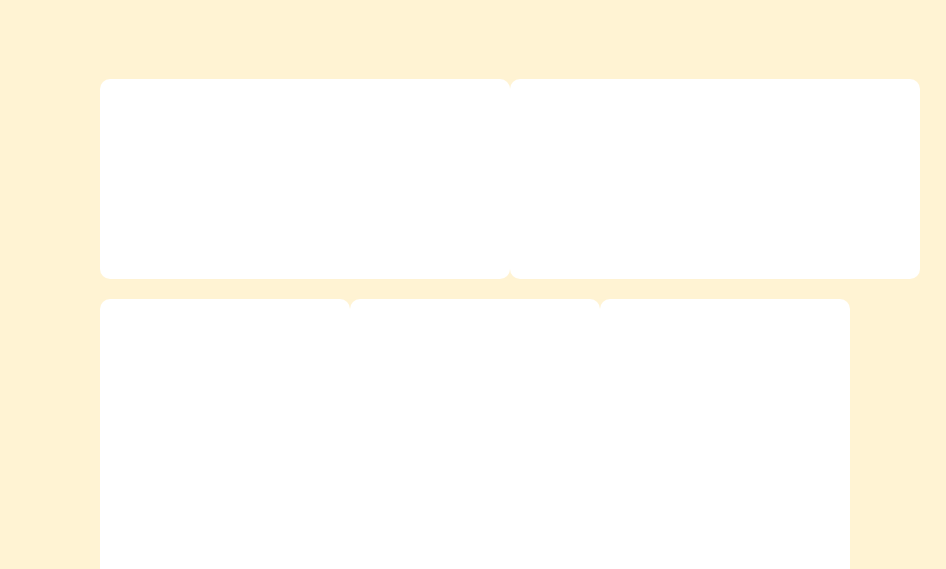
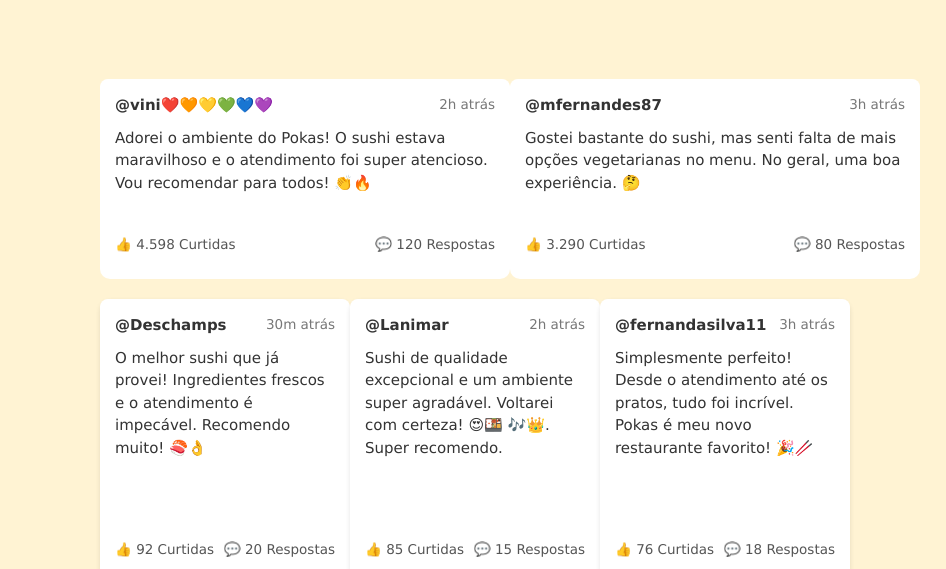
Before and after one commit to LucasMauerwerk/TCC-SENAI, a website: page index.html in a window 1280 px wide. Shown: the part 2223-2792 px from the top of the page, 0-946 px from the left. Drawn offline with nearby package versions, Linux system fonts and the light colour scheme; no server answers; grey boxes are pictures that could not be loaded.

Commit message:
tudo pronto

```diff
--- a/front-end/styles/style.css
+++ b/front-end/styles/style.css
@@ -296,6 +296,11 @@
     justify-content: space-between;
     padding: 40px 0px 100px 0px;
 }
+.cards-inferior :hover {
+    background-color: rgb(255, 0, 0);
+    color: #ddd;
+    border-radius: 50px;
+}
 .button-card button{
     border: 0;
     border-radius: 30px;
@@ -330,6 +335,9 @@
     }
 
 }
+.card-04 :hover{
+    color: #ddd;
+}
 
 .card-05 {
     width: 750px;
@@ -347,9 +355,13 @@
         font-style: normal;
         font-weight: 400;
         line-height: normal;
-        padding: 0px 0px 50px 0px;
+        padding: 0px 0px 20px 0px;
         font-family: "Anton", sans-serif;
+        margin: 35px;
     }
+}
+.card-05 :hover{
+    color: #ddd;
 }
 
 .part-celular {
@@ -407,6 +419,7 @@
     padding: 200px 100px 20px 100px;
 
 
+
 }
 
 .cards-superior1 {
@@ -414,7 +427,58 @@
     display: flex;
     justify-content: space-between;
 
+    .interactions{
+        padding: 70px 00px 0px 0px;
+    }
+
 }
+.comment-card {
+    background-color: white;
+    border-radius: 8px;
+    padding: 15px;
+    margin-bottom: 20px;
+
+
+}
+
+.header {
+    display: flex;
+    justify-content: space-between;
+    margin-bottom: 10px;
+}
+
+.username {
+    font-weight: bold;
+    color: #333;
+}
+
+.time {
+    color: #777;
+    font-size: 0.9em;
+}
+
+.comment {
+    font-size: 1em;
+    color: #333;
+    margin-bottom: 10px;
+}
+
+.interactions {
+    display: flex;
+    justify-content: space-between;
+    font-size: 0.9em;
+    color: #555;
+    padding: 30px 00px 0px 0px;
+}
+
+.interactions span {
+    cursor: pointer;
+}
+
+.interactions span:hover {
+    text-decoration: underline;
+}
+
 
 .card-011 {
     width: 250px;
@@ -422,6 +486,7 @@
     flex-shrink: 0;
     background-color: white;
     border-radius: 10px;
+    box-shadow: 0 2px 5px rgba(0, 0, 0, 0.1);
 }
 
 .div-cards-inferior1 {
--- a/index.html
+++ b/index.html
@@ -92,7 +92,7 @@
       </div>
 
       <div class="text-banner">
-        <p class="titulo" style="color: white;  font-size: 90px; padding:  20px 0px 30px 0px;"> Pakas é o
+        <p class="titulo" style="color: white;  font-size: 90px; padding:  20px 0px 30px 0px;"> Pokas é o
           melhor<br>Sushi do Brasil</p>
         <p class="sub-card" style="color: white;">Nossa receita exclusiva combina a autenticidade dos ingredientes <br>
           locais com a inovação culinária, proporcionando um sabor rico e complexo <br>
@@ -126,7 +126,7 @@
         <div class="card-01">
           <div class="text-card">
             <p class="titulo"> Sashimi <br> ofeerts</p>
-            <p class="sub-card">sushu ebhkajhsdas <br> elfjasiljd</p>
+            <p class="sub-card">Peixe mais fresco <br> do Brasil</p>
             <p class="preCo">Apartir de R$40</p>
 
             <div class="rating">
@@ -156,7 +156,7 @@
         <div class="card-02">
           <div class="text-card">
             <p class="titulo"> Sushi <br> ofeerts</p>
-            <p class="sub-card">sushu ebhkajhsdas <br> elfjasiljd</p>
+            <p class="sub-card">Peixe mais fresco <br> do Brasil</p>
             <p class="preCo">Apartir de R$70</p>
             <div class="rating">
               <input type="radio" name="rating" id="rating-5">
@@ -184,7 +184,7 @@
         <div class="card-03">
           <div class="text-card">
             <p class="titulo"> Temaki <br> ofeerts</p>
-            <p class="sub-card">sushu ebhkajhsdas <br> elfjasiljd</p>
+            <p class="sub-card">Peixe mais fresco <br> do Brasil</p>
             <p class="preCo">Apartir de R$45</p>
             <div class="rating">
               <input type="radio" name="rating" id="rating-5">
@@ -212,14 +212,19 @@
     <div class="cards-inferior">
       <div class="card-04">
         <div class="text-card">
-          <div class="titulo"> anysef dayse <br> ofeerts esses <br> asdasf asfasf</div>
-          <div class="button-card"> <button>balela</button></div>
+          <div class="titulo"> Nao sabe  <br> onde pedir <br>seu sushi?</div>
+          <div class="button-card"> <button>click aqui</button></div>
         </div>
         <div class="img-card">
           <img src="front-end/assents/sushi.png" alt="" style=" width: 15rem;">
+
         </div>
       </div>
       <div class="card-05">
+        <div class="text-card">
+          <div class="titulo"> Veja a  <br> onde pedir <br>seu sushi</div>
+          <div class="button-card"> <button>click aqui</button></div>
+        </div>
 
       </div>
     </div>
@@ -248,31 +253,89 @@
 
   <div class="video">
     <div class="cards1">
+      <!-- Cards Inferiores -->
       <div class="div-cards-inferior1">
         <div class="card-inferior">
+          <div class="comment-card">
+            <div class="header">
+              <span class="username">@vini❤️🧡💛💚💙💜</span>
+              <span class="time">2h atrás</span>
+            </div>
+            <p class="comment">Adorei o ambiente do Pokas! O sushi estava maravilhoso e o atendimento foi super atencioso. Vou recomendar para todos! 👏🔥</p>
+            <div class="interactions">
+              <span class="likes">👍 4.598 Curtidas</span>
+              <span class="replies">💬 120 Respostas</span>
+            </div>
+          </div>
+        </div>
 
-        </div>
         <div class="card-inferior">
-
+          <div class="comment-card">
+            <div class="header">
+              <span class="username">@mfernandes87</span>
+              <span class="time">3h atrás</span>
+            </div>
+            <p class="comment">Gostei bastante do sushi, mas senti falta de mais opções vegetarianas no menu. No geral, uma boa experiência. 🤔</p>
+            <div class="interactions">
+              <span class="likes">👍 3.290 Curtidas</span>
+              <span class="replies">💬 80 Respostas</span>
+            </div>
+          </div>
         </div>
       </div>
+
+      <!-- Cards Superiores -->
       <div class="cards-superior1">
         <div class="card-011">
+          <div class="comment-card">
+            <div class="header">
+              <span class="username">@Deschamps</span>
+              <span class="time">30m atrás</span>
+            </div>
+            <p class="comment">O melhor sushi que já provei! Ingredientes frescos e o atendimento é impecável. Recomendo muito! 🍣👌</p>
+            <div class="interactions">
+              <span class="likes">👍 92 Curtidas</span>
+              <span class="replies">💬 20 Respostas</span>
+            </div>
+          </div>
+        </div>
 
+        <div class="card-011">
+          <div class="comment-card">
+            <div class="header">
+              <span class="username">@Lanimar</span>
+              <span class="time">2h atrás</span>
+            </div>
+            <p class="comment">Sushi de qualidade excepcional e um ambiente super agradável. Voltarei com certeza! 😍🍱 🎶👑. Super recomendo. </p>
+            <div class="interactions">
+
+              <span class="likes">👍 85 Curtidas</span>
+              <span class="replies">💬 15 Respostas</span>
+            </div>
+          </div>
         </div>
+
         <div class="card-011">
-
-        </div>
-        <div class="card-011">
-
+          <div class="comment-card">
+            <div class="header">
+              <span class="username">@fernandasilva11</span>
+              <span class="time">3h atrás</span>
+            </div>
+            <p class="comment">Simplesmente perfeito! Desde o atendimento até os pratos, tudo foi incrível. Pokas é meu novo restaurante favorito! 🎉🥢</p>
+            <div class="interactions">
+              <span class="likes">👍 76 Curtidas</span>
+              <span class="replies">💬 18 Respostas</span>
+            </div>
+          </div>
         </div>
       </div>
-    </div>
+
+
+  </div>
+
     <div class="youtube">
-      <iframe width="800" height="500" src="https://www.youtube.com/embed/Sv5Uv2l50dc?si=oS-ynhBw2SKk8Vpc"
-        title="YouTube video player" frameborder="0"
-        allow="accelerometer; autoplay; clipboard-write; encrypted-media; gyroscope; picture-in-picture; web-share"
-        referrerpolicy="strict-origin-when-cross-origin" allowfullscreen></iframe>
+      <iframe width="800" height="500" src="https://www.youtube.com/embed/uFe6lZMSjPw?autoplay=1&mute=1&si=UEyXFo1SDpYeJI5X" title="YouTube video player" frameborder="0" allow="accelerometer; autoplay; clipboard-write; encrypted-media; gyroscope; picture-in-picture; web-share" referrerpolicy="strict-origin-when-cross-origin" allowfullscreen></iframe>
+
     </div>
   </div>
 
```
